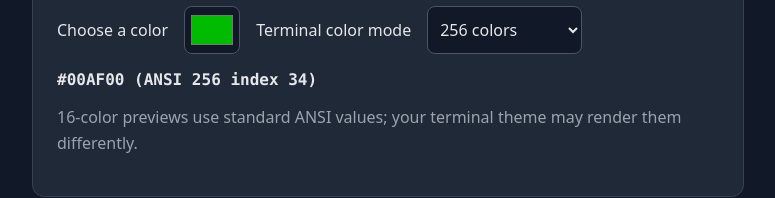
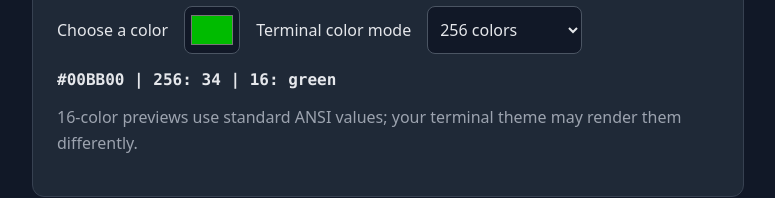
Before and after one commit to prossel/linux-prompt, a plain HTML site: page index.html in a window 1280 px wide. Shown: the part 290-488 px from the top of the page, without its empty margins (252-1027 px from the left). Drawn offline with Linux system fonts and the light colour scheme.

Commit message:
Update color output format and enhance preview logic for better user feedback

```diff
--- a/index.html
+++ b/index.html
@@ -187,7 +187,7 @@
             <option value="16">16 colors</option>
             <option value="truecolor">24-bit truecolor</option>
           </select>
-          <output id="color-value" for="accent-picker">#00AF00 (ANSI 256 index 34)</output>
+          <output id="color-value" for="accent-picker">#00BB00 | 256: 34 | 16: green</output>
         </div>
         <p>16-color previews use standard ANSI values; your terminal theme may render them differently.</p>
       </section>
@@ -270,31 +270,32 @@
       ansi256.push(...ansi16);
 
       function updatePreview() {
+        const selectedHex = picker.value.toUpperCase();
+        const selected = picker.value.match(/[0-9a-f]{2}/gi).map((channel) => parseInt(channel, 16));
+        const closestColor = (palette) => palette.reduce((best, candidate) => {
+          const distance = candidate.hex.match(/[0-9a-f]{2}/gi).reduce(
+            (sum, channel, index) => sum + (selected[index] - parseInt(channel, 16)) ** 2,
+            0,
+          );
+          return distance < best.distance ? { ...candidate, distance } : best;
+        }, { distance: Infinity });
+        const closest16 = closestColor(ansi16);
+        const closest256 = closestColor(ansi256);
         let color;
         let installColor;
-        let displayValue;
         if (colorMode.value === "truecolor") {
-          color = picker.value.toUpperCase();
+          color = selectedHex;
           installColor = color;
-          displayValue = `${color} (24-bit truecolor)`;
+        } else if (colorMode.value === "16") {
+          color = closest16.hex;
+          installColor = closest16.name;
         } else {
-          const selected = picker.value.match(/[0-9a-f]{2}/gi).map((channel) => parseInt(channel, 16));
-          const palette = colorMode.value === "16" ? ansi16 : ansi256;
-          const closest = palette.reduce((best, candidate) => {
-            const distance = candidate.hex.match(/[0-9a-f]{2}/gi).reduce(
-              (sum, channel, index) => sum + (selected[index] - parseInt(channel, 16)) ** 2,
-              0,
-            );
-            return distance < best.distance ? { ...candidate, distance } : best;
-          }, { distance: Infinity });
-          color = closest.hex;
-          installColor = colorMode.value === "16" ? closest.name : closest.index;
-          displayValue = colorMode.value === "16"
-            ? `${closest.name} (${color})`
-            : `${color} (ANSI 256 index ${closest.index})`;
+          color = closest256.hex;
+          installColor = closest256.index;
         }
 
         document.documentElement.style.setProperty("--accent", color);
+        const displayValue = `${selectedHex} | 256: ${closest256.index} | 16: ${closest16.name}`;
         colorValue.value = displayValue;
         colorValue.textContent = displayValue;
         command.textContent = `curl -fsSL ${installUrl} | sh -s -- '${installColor}'`;
```
